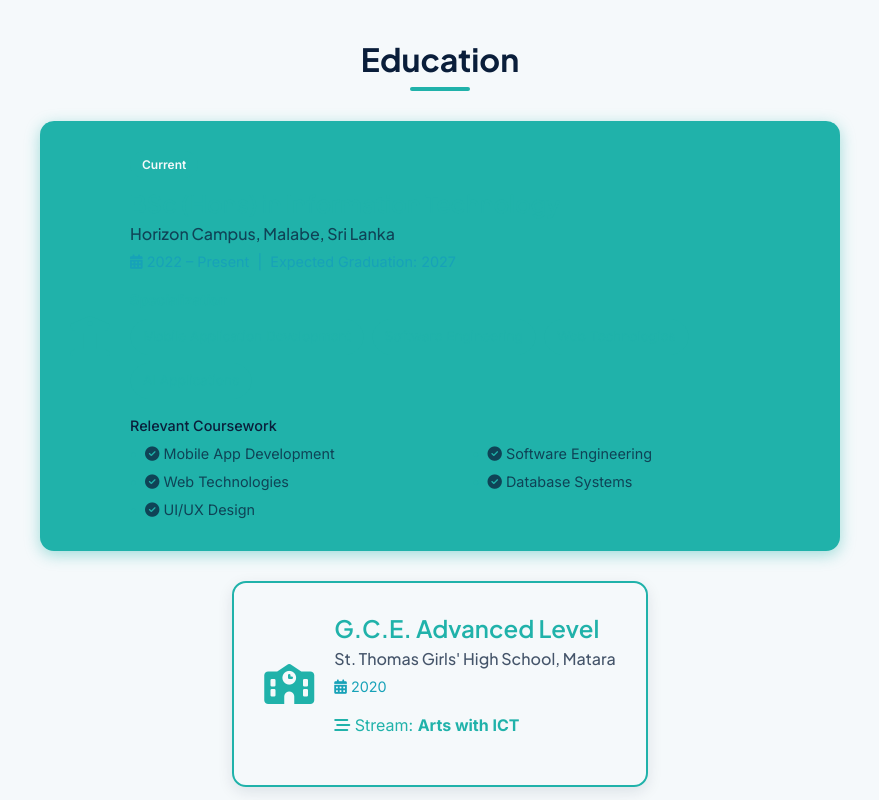
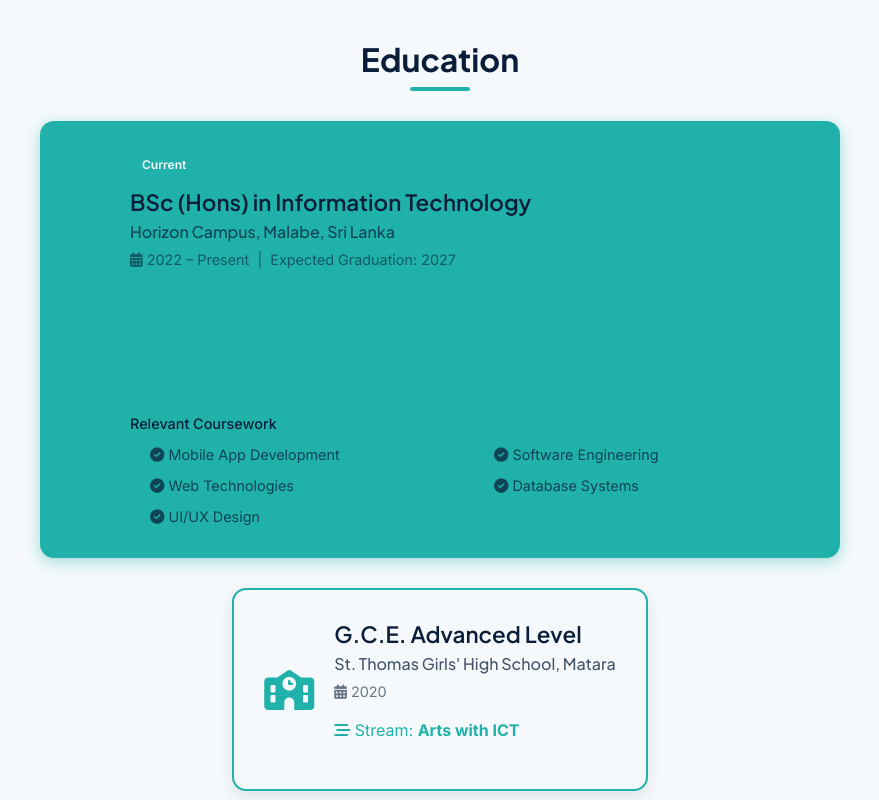
Before and after one commit to KushmiKaushini/my_portfolio, a React (Vite) app: page / in a window 1280 px wide. Shown: the part 5720-6520 px from the top of the page, without its empty margins (200-1079 px from the left). Built offline with nearby package versions, Linux system fonts and the light colour scheme.

Commit message:
feat: Enhance education section layout and styles for better readability and alignment

```diff
--- a/src/styles/education.css
+++ b/src/styles/education.css
@@ -1,5 +1,6 @@
 /* Education Section */
 .education-card {
+    /* Ensure your --surface variable is set to a dark color or matching the card below */
     background-color: var(--surface);
     border-radius: var(--border-radius);
     box-shadow: var(--box-shadow);
@@ -9,6 +10,7 @@
     transition: var(--transition);
     max-width: 800px;
     margin: 0 auto;
+    text-align: left; /* Ensures text stays aligned properly */
 }
 
 .education-card:hover {
@@ -18,14 +20,17 @@
 
 .education-icon {
     font-size: 2.5rem;
-    color: var(--accent);
+    color: var(--accent); /* Accent is great for small highlights like icons! */
     display: flex;
     align-items: center;
     justify-content: center;
 }
 
 .education-details h3 {
-    color: var(--accent);
+    /* FIX: Changed from var(--accent) to var(--text) or a bright white/off-white */
+    color: var(--text);
+    font-size: 1.4rem;
+    font-weight: 600;
     margin-bottom: 5px;
 }
 
@@ -37,8 +42,10 @@
 
 .education-date {
     font-size: 0.9rem;
-    color: var(--accent2);
+    /* FIX: Ensured this uses a readable muted color, or var(--accent) if background is dark */
+    color: var(--text-secondary);
     margin-bottom: 15px;
+    opacity: 0.8;
 }
 
 .education-focus {
@@ -47,26 +54,28 @@
 
 .education-focus p {
     font-weight: 500;
-    margin-bottom: 5px;
+    margin-bottom: 8px;
     color: var(--text);
 }
 
 .education-focus ul {
     display: grid;
     grid-template-columns: 1fr 1fr;
-    gap: 5px;
+    gap: 8px;
+    list-style: none; /* Removes default bullets since you make custom ones */
+    padding: 0;
 }
 
 .education-focus ul li {
     font-size: 0.9rem;
     position: relative;
-    padding-left: 15px;
+    padding-left: 20px;
     color: var(--text-secondary);
 }
 
 .education-focus ul li::before {
-    content: "•";
-    color: var(--accent);
+    content: "✓"; /* Changed to a checkmark to match your image design! */
+    color: var(--accent); /* The checkmark will beautifully pop in teal */
     font-weight: bold;
     position: absolute;
     left: 0;
@@ -79,7 +88,6 @@
     gap: 30px;
     margin-bottom: 60px;
 }
-
 /* Certifications Section */
 .certifications-section {
     margin-top: 60px;
```
Also changed, not shown: src/components/Education.jsx (+5 -3 lines).
